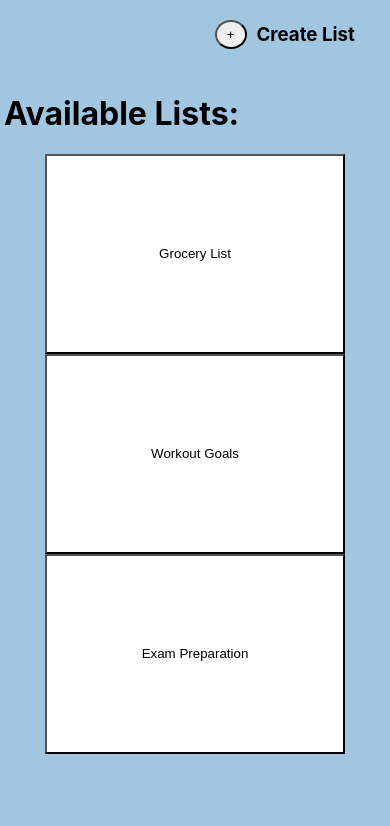
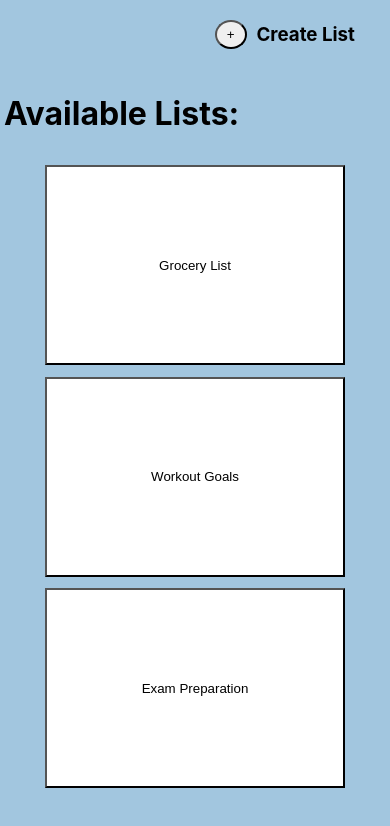
Before and after one commit to Poorna-Athreya/TaskList-App, a React (Create React App) app: page / in a window 390 px wide. Shown: the top 826 px of the page. Built offline with nearby package versions, Linux system fonts and the light colour scheme.

Commit message:
Fix: Updating state after creating new task

```diff
--- a/src/App.js
+++ b/src/App.js
@@ -69,9 +69,10 @@ function App() {
         const modifiedListItem = {...eachList};
         console.log('Current ListItem: ',modifiedListItem);
         const modifiedTasks = [...eachList.tasks,
-          {id: eachList.tasks.length, title: task}];
+          {id: eachList.tasks.length+1, title: task}];
         modifiedListItem.tasks = modifiedTasks;
         console.log('Modified object: ',modifiedListItem);
+        setCurrentList((prevList) => modifiedListItem);
         return modifiedListItem;
       }
     });
@@ -92,6 +93,7 @@ function App() {
         });
         console.log('Modified tasks: ', modifiedTasks);
         modifiedListItem.tasks= modifiedTasks;
+        setCurrentItemEdit((prevEditItem) => {return {id:0,title:''}});
         // console.log('Modified List Item: ', modifiedListItem);
         return modifiedListItem;
       }
@@ -122,13 +124,13 @@ function App() {
       (
         <AddOrEditItemDialog item='List' itemValue={currentItemEdit} onCreate = {createList} returnToPrev = {() => {
           setPage((prevPage) => 'Lists');
-          setCurrentItemEdit({title:''});
+          setCurrentItemEdit((prevEditItem) => {return {id:0,title:''}});
         }}/>
       ) :
       (
         <AddOrEditItemDialog item='Task' itemValue={currentItemEdit} onEdit = {editTask} onCreate = {createTask} returnToPrev = {()=> {
           setPage((prevPage) => 'Tasks');
-          setCurrentItemEdit({title:''});
+          setCurrentItemEdit((prevEditItem) => {return {id:0,title:''}});
         }}/>
       )
       }
--- a/src/components/ListItems/ListItem.css
+++ b/src/components/ListItems/ListItem.css
@@ -4,3 +4,17 @@
     height:200px;
     width:300px;
 }
+
+@media screen and (max-width:1200px){
+    .list-items{
+        width: 200px;
+    }
+}
+
+@media screen and (max-width:700px) {
+    .list-items{
+        height:200px;
+        width:300px;
+        margin-top:3%;
+    }
+}
--- a/src/components/Lists/List.css
+++ b/src/components/Lists/List.css
@@ -10,3 +10,10 @@ h1{
 .lists-container{
     padding:1%;
 }
+
+@media screen and (max-width:700px){
+    .listItems-container{
+        flex-direction: column;
+        justify-content: space-between;
+    }
+}
```
